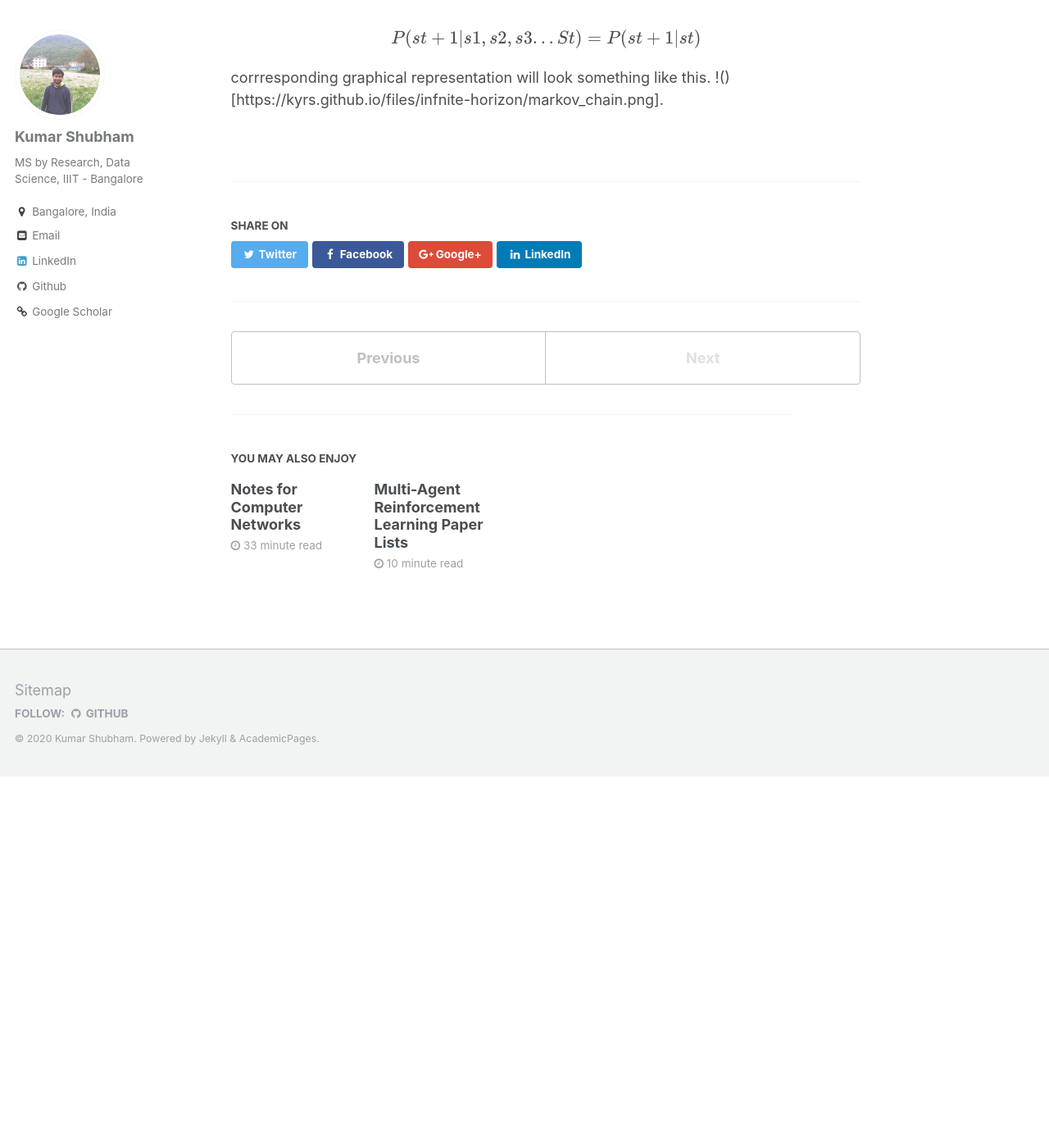
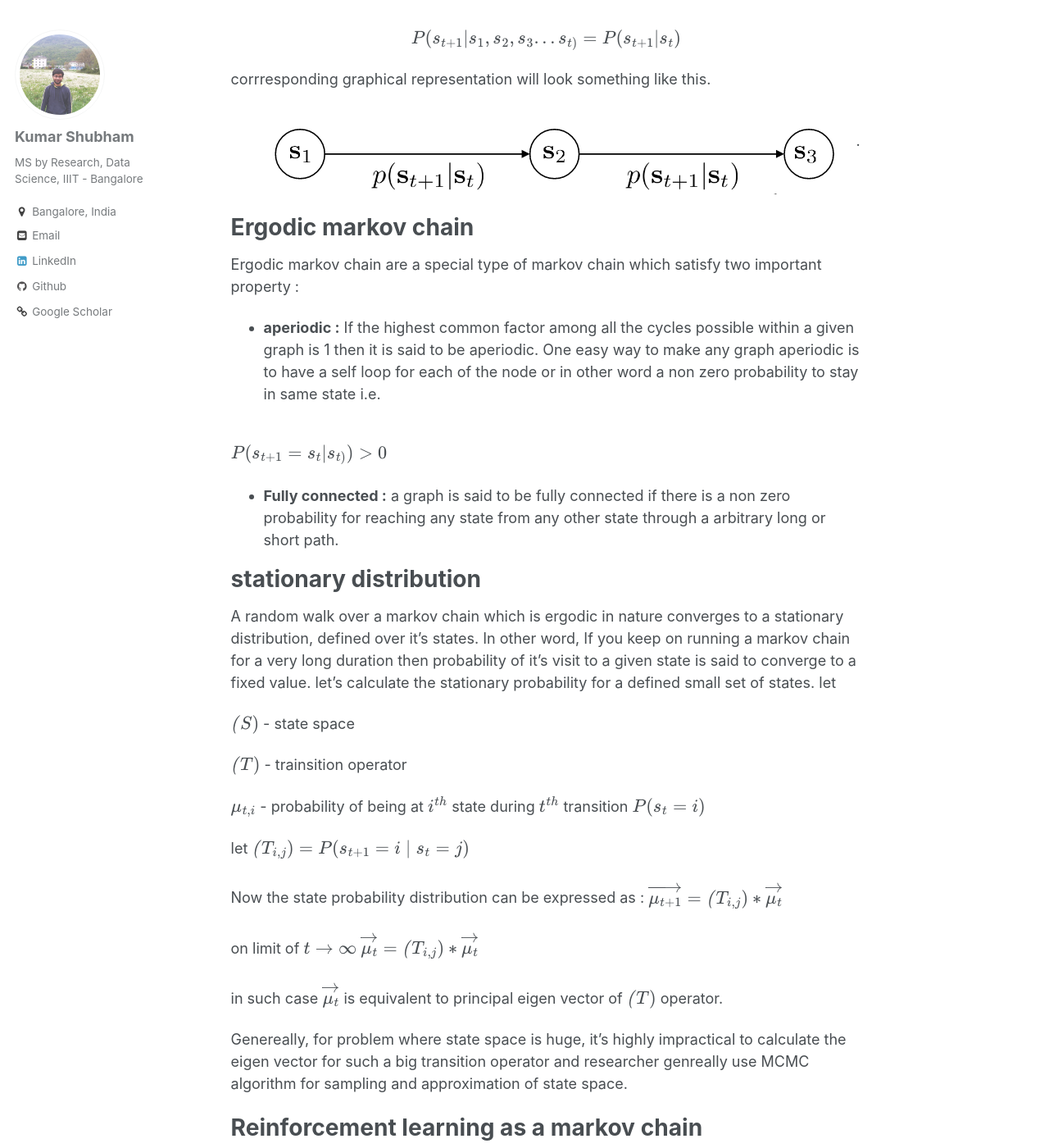
Before and after one commit to kyrs/kyrs.github.io, a Jekyll site: the page built from _posts/2020-07-20-Infinite-horizon-RL.md, in a window 1280 px wide and 1400 px high, scrolled down 1524 px. Shown: the whole window at 82% size. Built offline with Jekyll 4.4.1, drawn with Linux system fonts in a browser that asks for light colours; formulas are drawn with MathJax 3; before the commit the page ends 2471 px from its top, so only the background shows below that; some of the changed text lies outside the part shown.

Commit message:
pushing the infinite horizon RL blog

```diff
--- a/_posts/2020-07-20-Infinite-horizon-RL.md
+++ b/_posts/2020-07-20-Infinite-horizon-RL.md
@@ -39,12 +39,57 @@ In a laymen term a markov property states that, if for a sequence based problem
 
 $$
 \begin{align*}\\
-P(st+1|s1,s2,s3 ... St) = P(st+1| st)\\
+P(s_{t+1}|s_{1},s_{2},s_{3} ... s_{t)} = P(s_{t+1}| s_{t})\\
 \end{align*}
 $$
 
 corrresponding graphical representation will look something like this.
-!()[https://kyrs.github.io/files/infnite-horizon/markov_chain.png].
+![](https://kyrs.github.io/files/infnite-horizon/markov_chain.png).
+
+# Ergodic markov chain
+Ergodic markov chain are a special type of markov chain which satisfy two important property :
+- **aperiodic :** If the highest common factor among all the cycles possible within a given graph is 1 then it is said to be aperiodic. One easy way to make any graph aperiodic is to have a self loop for each of the node or in other word a non zero probability to stay in same state i.e.
+
+$$
+\begin{align*}\\
+P(s_{t+1} = s_{t}|s_{t)}) >0\\
+\end{align*}
+$$
+- **Fully connected :** a graph is said to be fully connected if there is a non zero probability for reaching any state from any other state through a arbitrary long or short path.
+
+# stationary distribution
+A random walk over a markov chain which is ergodic in nature converges to a stationary distribution, defined over it's states. In other word, If you keep on running a markov chain for a very long duration then probability of it's visit to a given state is said to converge to a fixed value.
+let's calculate the stationary probability for a defined small set of states.
+let
+
+$$\textit(S)$$ - state space
+
+$$\textit(T)$$ - trainsition operator
+
+$$\mu_{t,i}$$ - probability of being at $$i^{th}$$ state during $$t^{th}$$ transition $$ P(s_t = i)$$
+
+let $$\textit(T_{i,j}) =  P(s_{t+1} = i \mid s_{t} = j )$$
+
+Now the state probability distribution can be expressed as :
+$$
+ \overrightarrow{\mu_{t+1}}  = \textit(T_{i,j}) * \overrightarrow{\mu_{t}}
+$$
+
+on limit of $$t \rightarrow \infty$$ $$
+ \overrightarrow{\mu_{t}}  = \textit(T_{i,j}) * \overrightarrow{\mu_{t}}
+$$
+
+in such case $$ \overrightarrow{\mu_{t}} $$ is equivalent to principal eigen vector of $$\textit(T)$$ operator.
+
+Genereally, for problem where state space is huge, it's highly impractical to calculate the eigen vector for such a big transition operator and researcher genreally use MCMC algorithm for sampling and approximation of state space.
+
+# Reinforcement learning as a markov chain
+a graphical representation of reinforcement learning genereally look something like this.
+
+![](https://kyrs.github.io/files/infnite-horizon/RL.png)
+This graph can easily be approximated as a markov chain with given structure.
+![](https://kyrs.github.io/files/infnite-horizon/RL_markov_chain.png)
+although the state transition operator doesn't have a closed form equation and infact is governed by environment.
 
 
 <!-- $$
```
Also changed, not shown: files/infnite-horizon/Rl.png (added).
